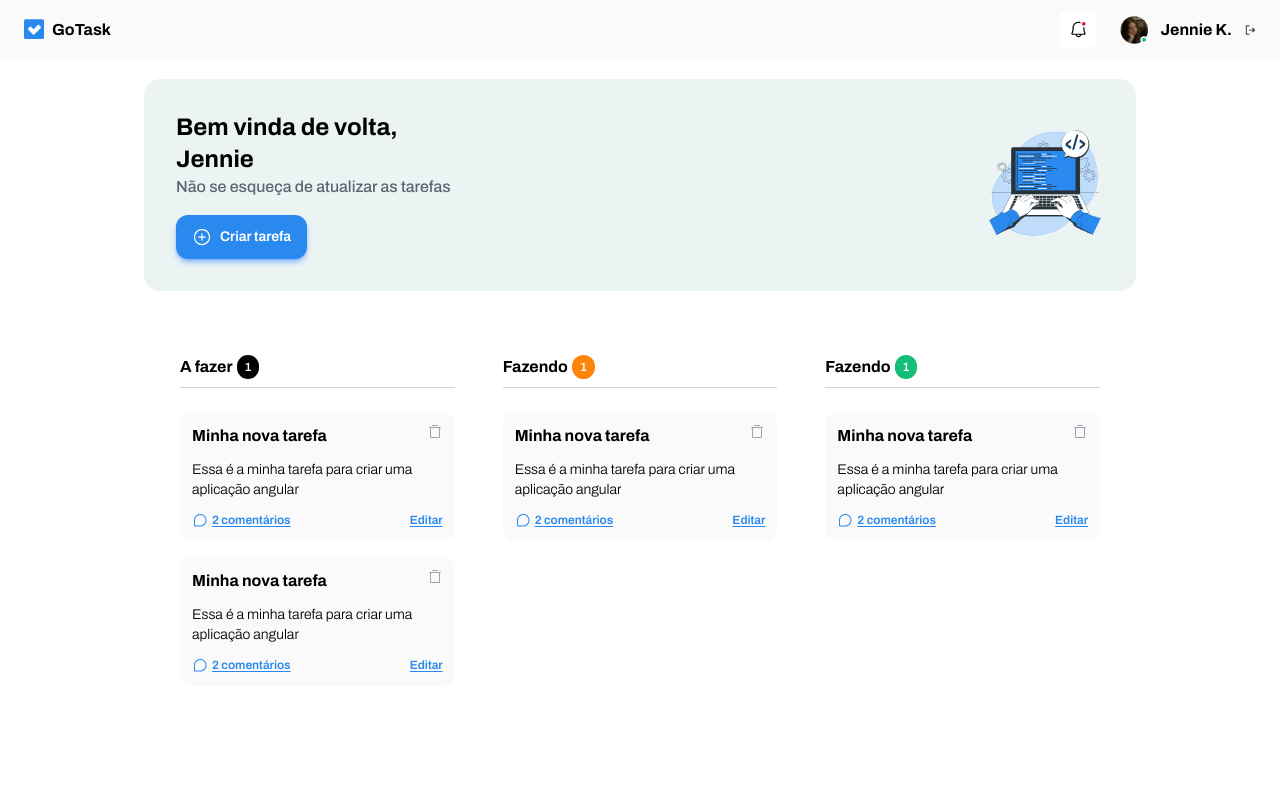
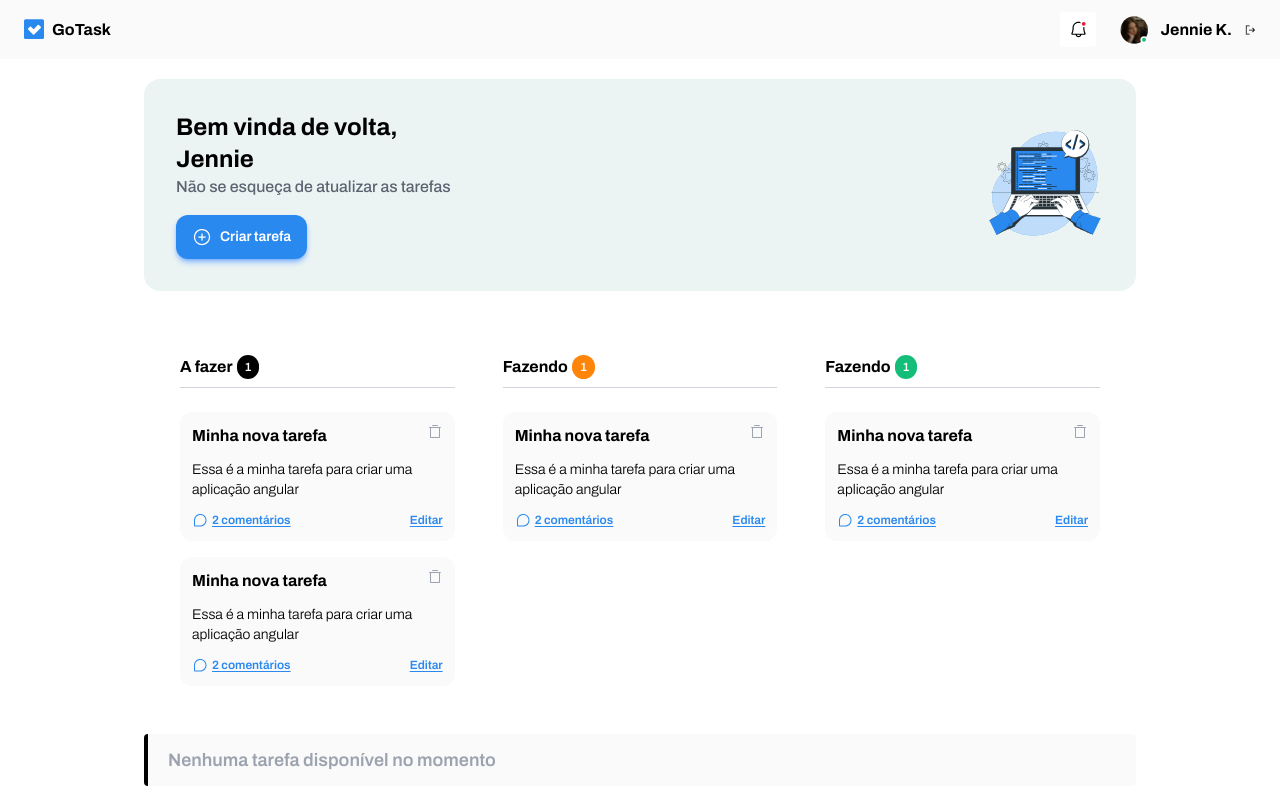
Before and after one commit to eriksongoncalves/angular-go-stack, an Angular app: page / in a window 1280 px wide. Built offline with nearby package versions, Linux system fonts and the light colour scheme.

Commit message:
feat: add message in task list section

```diff
--- a/src/app/components/task-list-section/task-list-section.html
+++ b/src/app/components/task-list-section/task-list-section.html
@@ -36,3 +36,7 @@
     </div>
   </div>
 </div>
+
+<div class="rounded-sm border-l-4 border-black bg-[#fafafa] px-5 py-3">
+  <p class="text-lg font-semibold text-[#9ca3af]">Nenhuma tarefa disponível no momento</p>
+</div>
```
